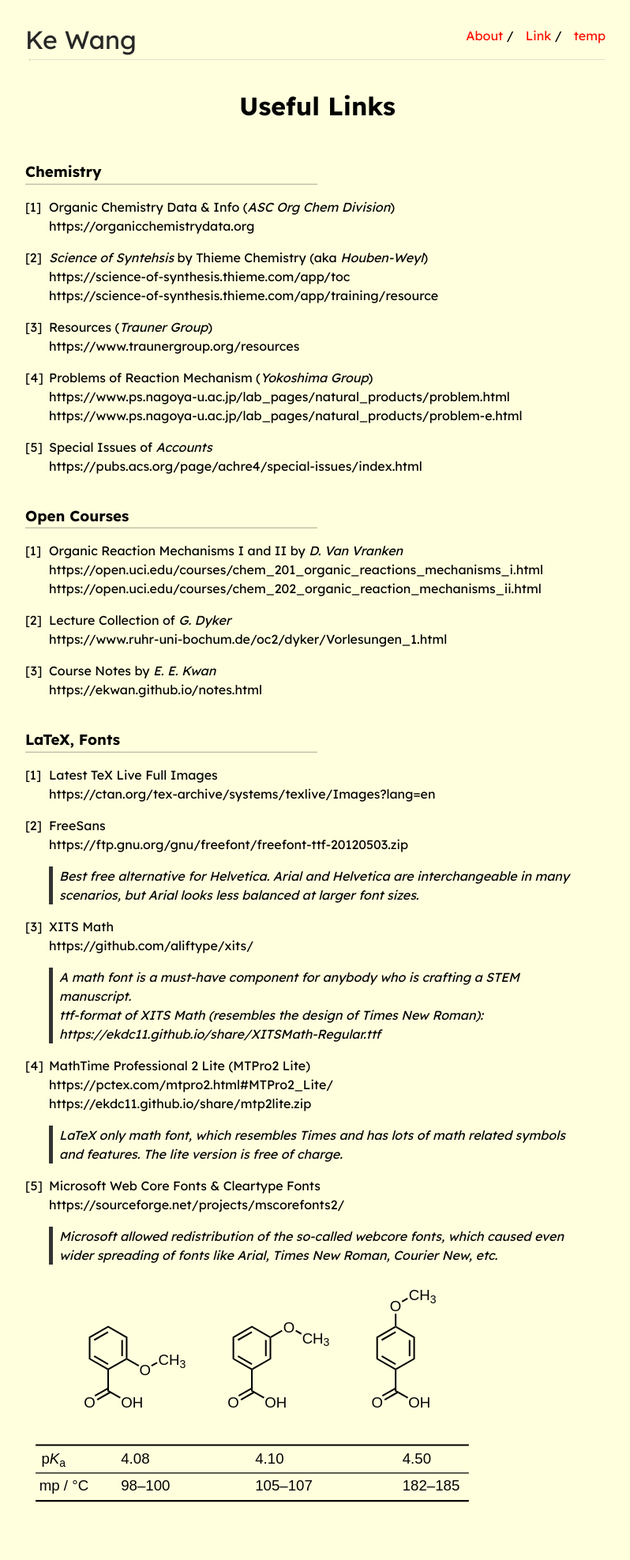
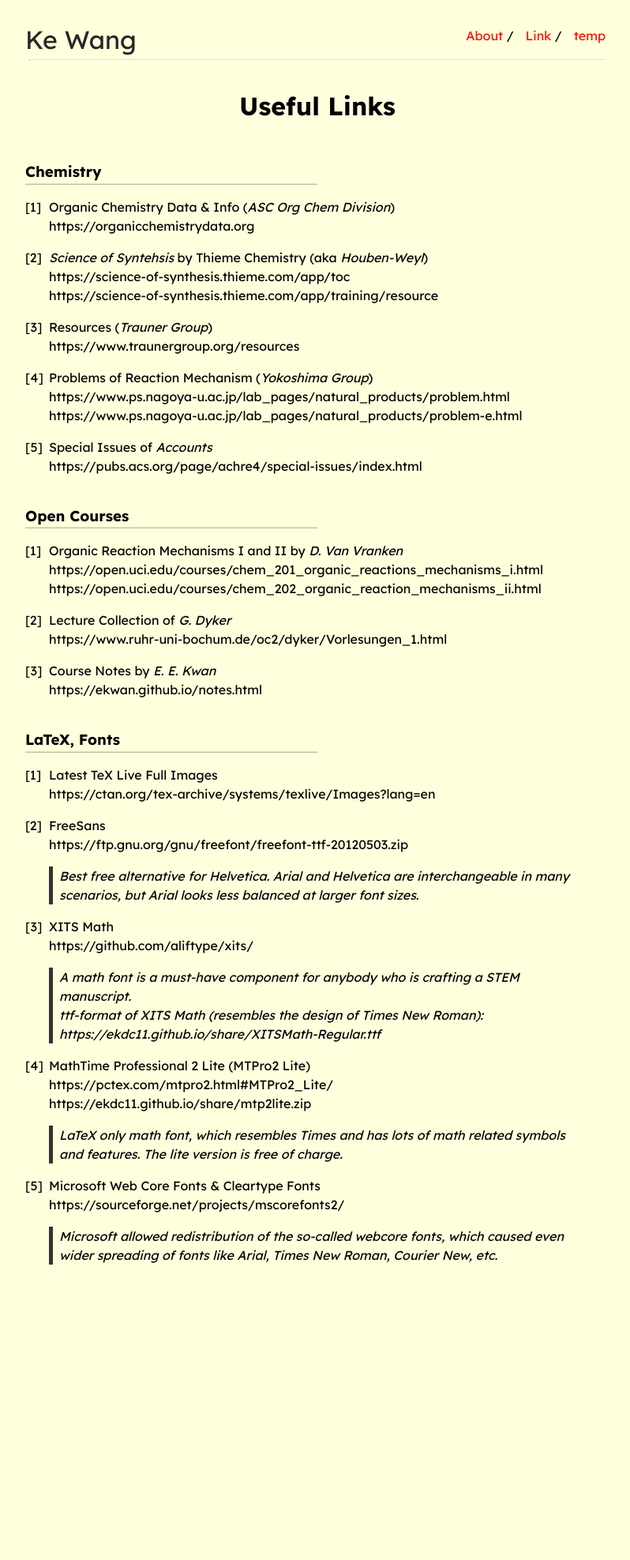
Before and after one commit to ekdc11/ekdc11.github.io, a Jekyll site: the page built from link.md, in a window 1280 px wide. Shown: the whole page at 79% size, without its empty margins (238-1036 px from the left). Built offline with Jekyll 4.4.1, drawn with Linux system fonts in a browser that asks for light colours; after the commit the page ends 1656 px from its top, so only the background shows below that.

Commit message:
Update link.md

```diff
--- a/link.md
+++ b/link.md
@@ -56,5 +56,3 @@ https://ekdc11.github.io/share/mtp2lite.zip \
 1. Microsoft Web Core Fonts & Cleartype Fonts \
 https://sourceforge.net/projects/mscorefonts2/
 > Microsoft allowed redistribution of the so-called webcore fonts, which caused even wider spreading of fonts like Arial, Times New Roman, Courier New, etc.
-
-![](../assets/acidity_methoxy-benzoic-acids.svg)
```
